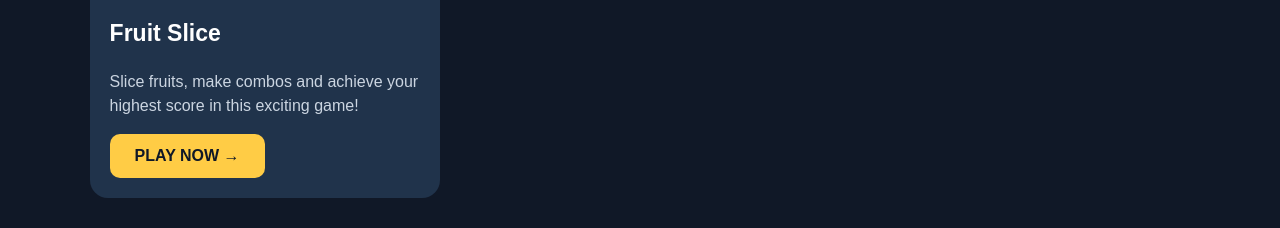
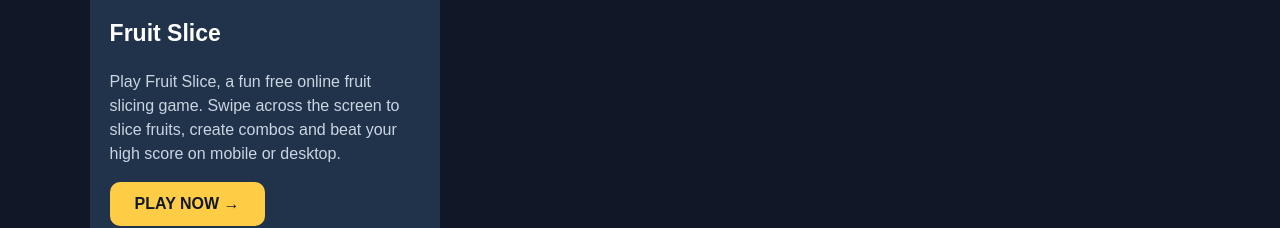
Before and after one commit to manshuthakur505-maker/mini-game-arcade, a plain HTML site: page index.html in a window 1280 px wide. Shown: the part 588-816 px from the top of the page. Drawn offline with Linux system fonts and the light colour scheme.

Commit message:
Improve Fruit Slice description

```diff
--- a/index.html
+++ b/index.html
@@ -136,13 +136,11 @@ footer a{
  <div class="card">
   <div class="thumbnail">🍉🍎🍊</div>
 
-  <h3>Fruit Slice</h3>
+<h3>Fruit Slice</h3>
 
-  <p>
-   Slice fruits, make combos and achieve
-   your highest score in this exciting game!
-  </p>
-
+<p>
+Play Fruit Slice, a fun free online fruit slicing game. Swipe across the screen to slice fruits, create combos and beat your high score on mobile or desktop.
+</p>
   <a class="play" href="game.html">PLAY NOW →</a>
  </div>
 
```
